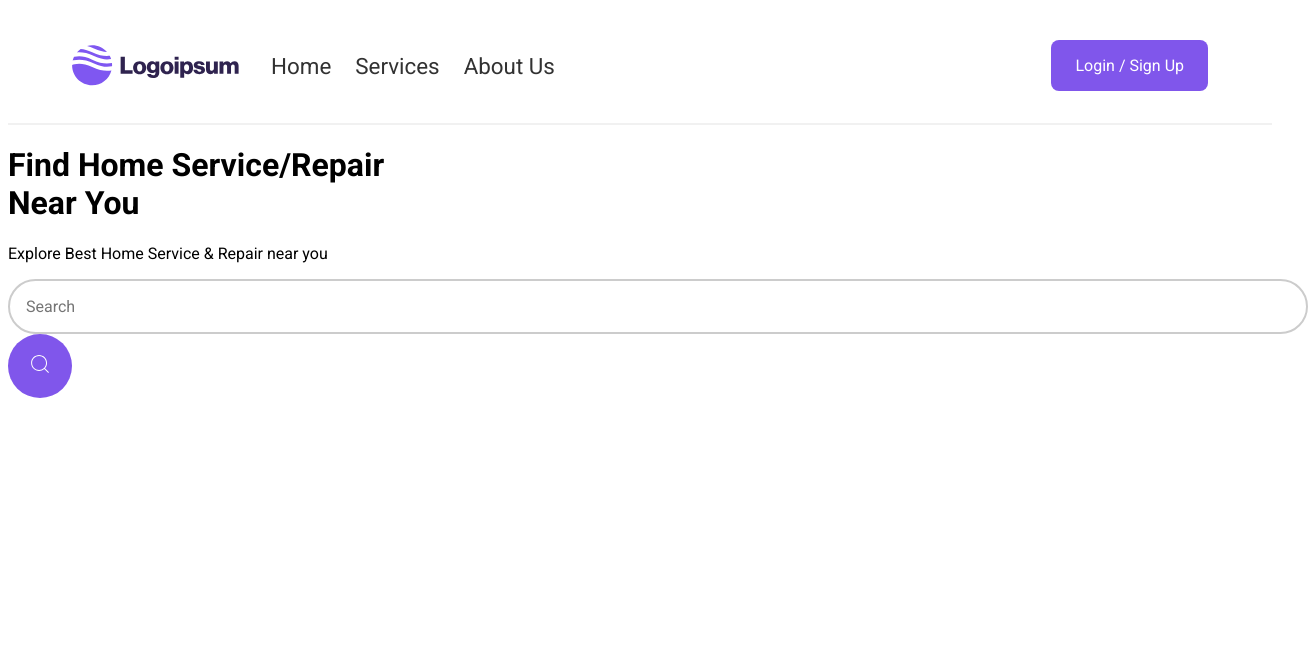
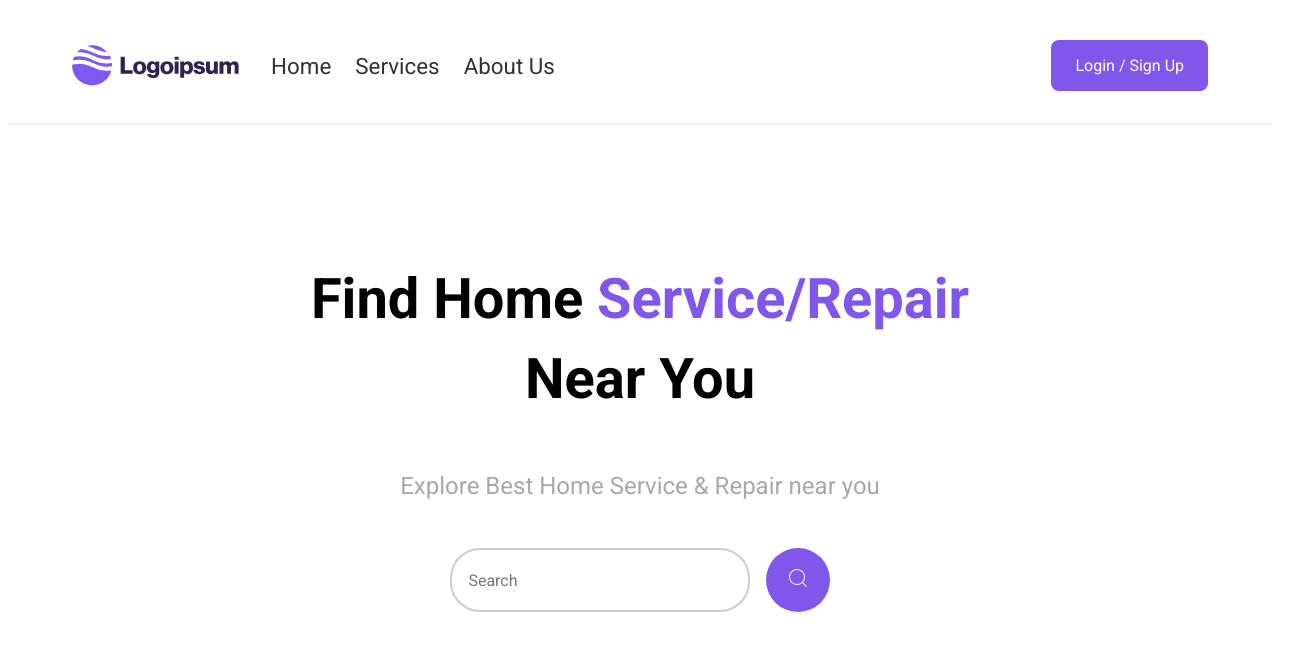
Before and after one commit to GeeEq/Home-Services, a React (Vite) app: page / in a window 1280 px wide. Shown: the top 650 px of the page, 1308 px wide, since content can reach past the window. Built offline with nearby package versions, Linux system fonts and the light colour scheme.

Commit message:
Hero styles

```diff
--- a/src/components/home/Hero.module.scss
+++ b/src/components/home/Hero.module.scss
@@ -0,0 +1,26 @@
+.hero {
+  padding-top: 6rem;
+  text-align: center;
+}
+
+.title {
+  font-size: 3.5rem;
+  line-height: 5rem;
+}
+
+.primary {
+  color: #8056eb;
+}
+
+.subtitle {
+  color: #a8a8a8;
+  font-size: 1.5rem;
+  padding: 1rem;
+}
+
+.searchContainer {
+  display: flex;
+  margin: 2rem auto;
+  width: 30%;
+  gap: 1rem;
+}
```
